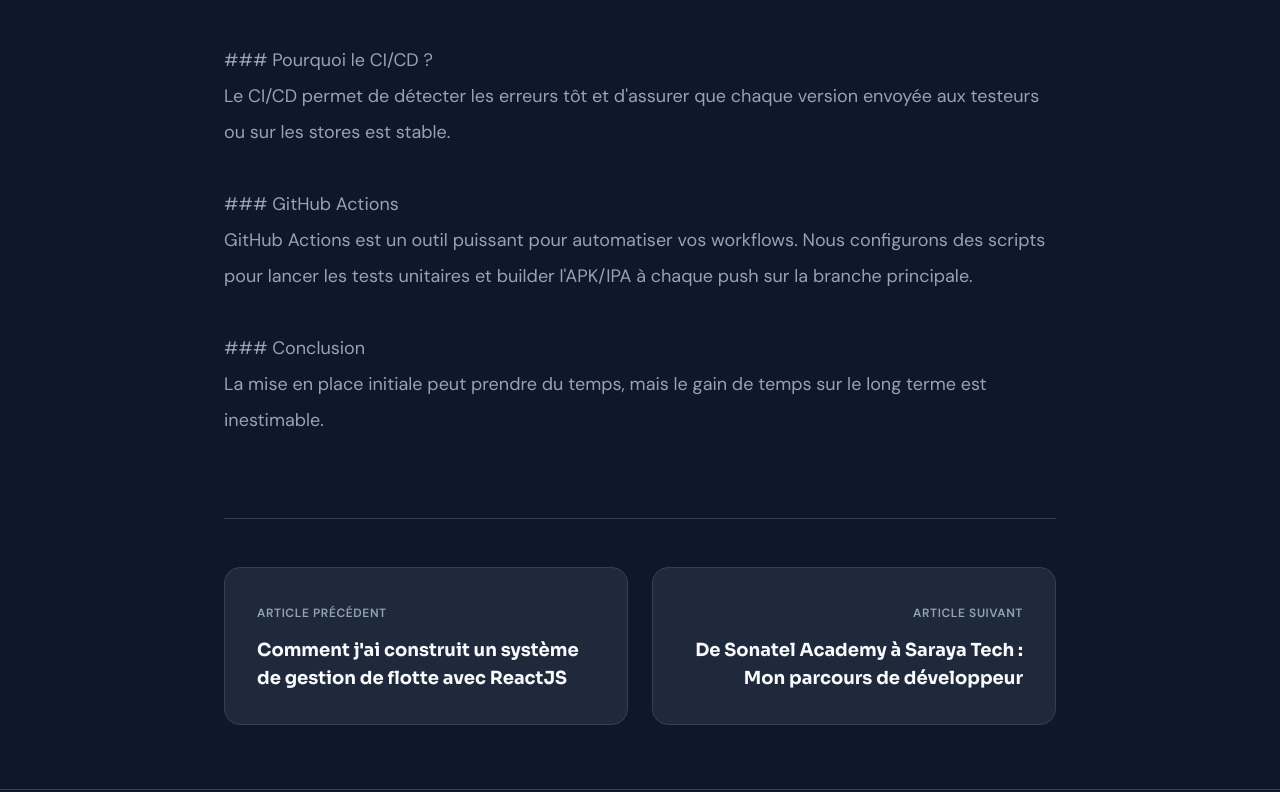
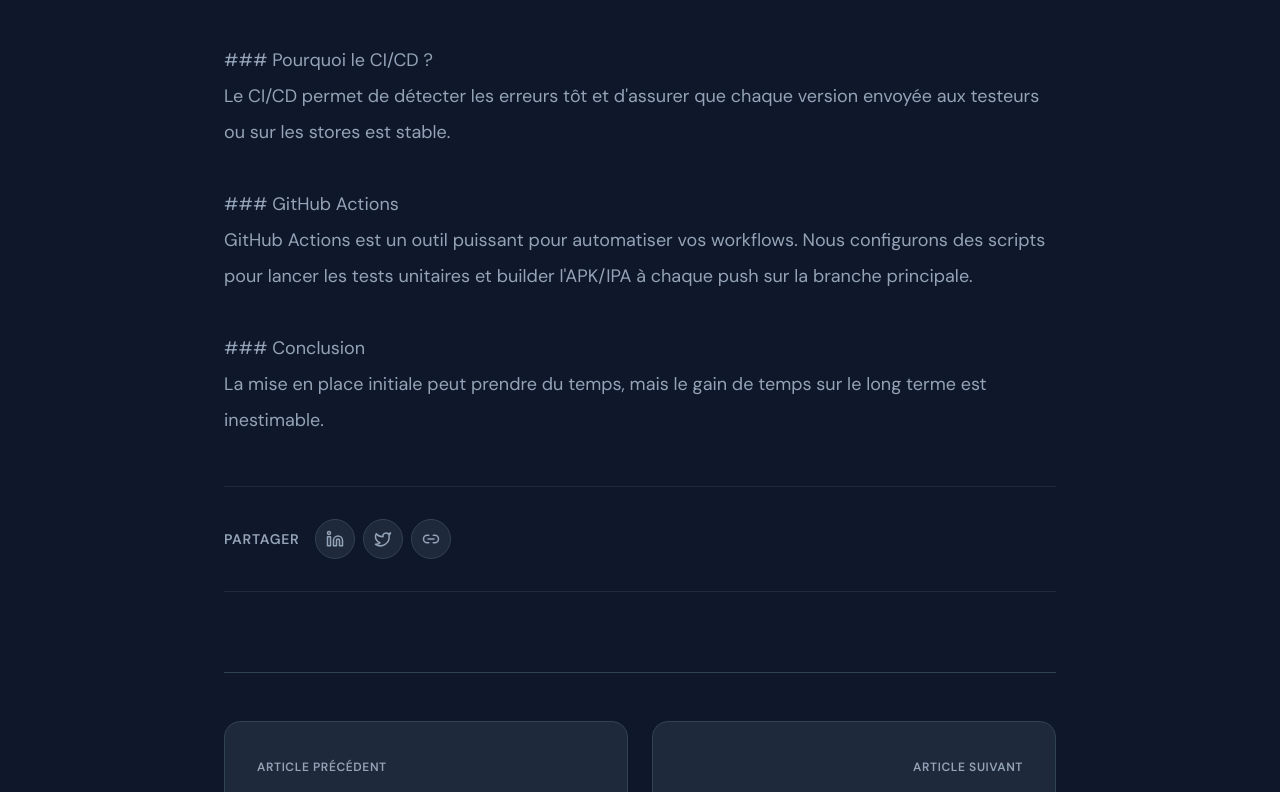
Before and after one commit to IbrahimaISIDev/ibrahima-diallo-portfolio-premium, a Next.js app: page /blog/deployer-flutter-cicd in a window 1280 px wide. Shown: the part 1137-1929 px from the top of the page. Built offline with nearby package versions, Linux system fonts and the light colour scheme.

Commit message:
feat: add calendly integration, visual skills wall, and social share buttons

```diff
--- a/app/blog/[slug]/page.tsx
+++ b/app/blog/[slug]/page.tsx
@@ -4,6 +4,8 @@ import Link from "next/link";
 import { ArrowLeft, Clock, Tag, Calendar } from "lucide-react";
 import { blogPosts } from "@/data/blog";
 import ReadingProgress from "@/components/shared/ReadingProgress";
+import ShareButtons from "@/components/shared/ShareButtons";
+import { siteConfig } from "@/lib/constants";
 
 interface Props {
     params: Promise<{ slug: string }>;
@@ -76,12 +78,17 @@ export default async function BlogPostPage({ params }: Props) {
                 </div>
 
                 {/* Post Content */}
-                <div className="prose prose-invert prose-lg max-w-none">
+                <div className="prose prose-invert prose-lg max-w-none mb-12">
                     <div
                         className="text-muted leading-loose space-y-6 text-lg"
                         dangerouslySetInnerHTML={{ __html: post.content.trim().replace(/\n/g, '<br/>') }}
                     />
                 </div>
+
+                <ShareButtons
+                    url={`${siteConfig.url}/blog/${post.slug}`}
+                    title={post.title}
+                />
 
                 {/* Navigation between posts */}
                 <nav className="mt-20 grid gap-6 border-t border-border pt-12 sm:grid-cols-2">
--- a/components/sections/About.tsx
+++ b/components/sections/About.tsx
@@ -4,15 +4,11 @@ import { motion } from "framer-motion";
 import Image from "next/image";
 import { Code2, Target, Zap, GraduationCap, Heart, Briefcase } from "lucide-react";
 import { personalInfo } from "@/data/personal";
-import { skills } from "@/data/skills";
 import SectionTitle from "@/components/shared/SectionTitle";
 import ExperienceTimeline from "./ExperienceTimeline";
+import SkillsWall from "./SkillsWall";
 import MagneticButton from "@/components/shared/MagneticButton";
-import { fadeInLeft, fadeInRight, fadeInUp, staggerContainer, progressBar } from "@/lib/animations";
-
-const topSkills = skills
-  .sort((a, b) => (b.level ?? 0) - (a.level ?? 0))
-  .slice(0, 6);
+import { fadeInLeft, fadeInRight, fadeInUp, staggerContainer } from "@/lib/animations";
 
 export default function About() {
   const highlights = [
@@ -122,36 +118,16 @@ export default function About() {
               ))}
             </motion.div>
 
-            {/* Skills progress bars */}
-            <div className="space-y-5">
-              <h4 className="font-display text-lg font-semibold text-foreground">
-                Compétences clés
+            {/* Visual Skills Wall */}
+            <div className="pt-4">
+              <h4 className="mb-6 font-display text-lg font-semibold text-foreground">
+                Compétences & Expertise
               </h4>
-              {topSkills.map((skill) => (
-                <div key={skill.name} className="space-y-2">
-                  <div className="flex items-center justify-between">
-                    <span className="text-sm font-medium text-foreground">
-                      {skill.name}
-                    </span>
-                    <span className="text-sm text-secondary">
-                      {skill.level}%
-                    </span>
-                  </div>
-                  <div className="h-2 w-full overflow-hidden rounded-full bg-background">
-                    <motion.div
-                      className="h-full rounded-full bg-gradient-to-r from-primary to-secondary"
-                      variants={progressBar(skill.level ?? 0)}
-                      initial="hidden"
-                      whileInView="visible"
-                      viewport={{ once: true }}
-                    />
-                  </div>
-                </div>
-              ))}
+              <SkillsWall />
             </div>
 
             {/* CTA */}
-            <div className="flex flex-wrap gap-4 pt-2">
+            <div className="flex flex-wrap gap-4 pt-4">
               <MagneticButton>
                 <motion.a
                   href="#contact"
--- a/components/sections/Hero.tsx
+++ b/components/sections/Hero.tsx
@@ -2,7 +2,7 @@
 
 import { motion } from "framer-motion";
 import Image from "next/image";
-import { ArrowRight, Download, Briefcase } from "lucide-react";
+import { ArrowRight, Download, Briefcase, Calendar } from "lucide-react";
 import { personalInfo } from "@/data/personal";
 import { heroStagger, heroChild } from "@/lib/animations";
 import MagneticButton from "@/components/shared/MagneticButton";
@@ -106,6 +106,17 @@ export default function Hero() {
                   <Download size={20} className="transition-transform group-hover:-translate-y-1" />
                 </a>
               </MagneticButton>
+              <MagneticButton>
+                <a
+                  href={personalInfo.social.calendly}
+                  target="_blank"
+                  rel="noopener noreferrer"
+                  className="group flex items-center gap-2 rounded-full border-2 border-secondary/30 bg-secondary/5 px-8 py-4 font-bold text-secondary transition-all hover:border-secondary hover:bg-secondary/10"
+                >
+                  Réserver un appel
+                  <Calendar size={20} className="transition-transform group-hover:scale-110" />
+                </a>
+              </MagneticButton>
             </motion.div>
           </motion.div>
 
--- /dev/null
+++ b/components/sections/SkillsWall.tsx
@@ -0,0 +1,52 @@
+"use client";
+
+import { motion } from "framer-motion";
+import { skills, skillCategories } from "@/data/skills";
+import { fadeInUp, staggerContainer } from "@/lib/animations";
+
+export default function SkillsWall() {
+    const categories = Object.keys(skillCategories) as Array<keyof typeof skillCategories>;
+
+    return (
+        <motion.div
+            className="space-y-10"
+            variants={staggerContainer}
+            initial="hidden"
+            whileInView="visible"
+            viewport={{ once: true }}
+        >
+            <div className="grid gap-8 sm:grid-cols-2">
+                {categories.map((cat) => (
+                    <motion.div
+                        key={cat}
+                        variants={fadeInUp}
+                        className="space-y-4"
+                    >
+                        <h4 className="font-display text-sm font-bold uppercase tracking-widest text-secondary">
+                            {skillCategories[cat]}
+                        </h4>
+                        <div className="flex flex-wrap gap-2">
+                            {skills
+                                .filter((s) => s.category === cat)
+                                .map((skill) => (
+                                    <div
+                                        key={skill.name}
+                                        className="group relative rounded-xl border border-border bg-surface px-4 py-2 transition-all hover:border-secondary/50 hover:bg-secondary/5"
+                                    >
+                                        <span className="text-sm font-medium text-foreground transition-colors group-hover:text-secondary">
+                                            {skill.name}
+                                        </span>
+                                        {/* Tiny level indicator dot */}
+                                        <div
+                                            className="absolute -right-1 -top-1 h-2 w-2 rounded-full bg-secondary opacity-0 transition-opacity group-hover:opacity-100"
+                                            style={{ opacity: (skill.level ?? 0) / 100 }}
+                                        />
+                                    </div>
+                                ))}
+                        </div>
+                    </motion.div>
+                ))}
+            </div>
+        </motion.div>
+    );
+}
--- /dev/null
+++ b/components/shared/ShareButtons.tsx
@@ -0,0 +1,74 @@
+"use client";
+
+import { Linkedin, Twitter, Link2 } from "lucide-react";
+import { useState } from "react";
+import { motion, AnimatePresence } from "framer-motion";
+
+interface ShareButtonsProps {
+    url: string;
+    title: string;
+}
+
+export default function ShareButtons({ url, title }: ShareButtonsProps) {
+    const [copied, setCopied] = useState(false);
+
+    const shareLinks = [
+        {
+            name: "LinkedIn",
+            icon: Linkedin,
+            href: `https://www.linkedin.com/sharing/share-offsite/?url=${encodeURIComponent(url)}`,
+            color: "hover:text-[#0077b5]",
+        },
+        {
+            name: "X",
+            icon: Twitter,
+            href: `https://twitter.com/intent/tweet?url=${encodeURIComponent(url)}&text=${encodeURIComponent(title)}`,
+            color: "hover:text-[#1da1f2]",
+        },
+    ];
+
+    const copyToClipboard = () => {
+        navigator.clipboard.writeText(url);
+        setCopied(true);
+        setTimeout(() => setCopied(false), 2000);
+    };
+
+    return (
+        <div className="flex items-center gap-4 py-8 border-y border-border/50">
+            <span className="text-sm font-semibold uppercase tracking-wider text-muted">Partager</span>
+            <div className="flex gap-2">
+                {shareLinks.map((link) => (
+                    <a
+                        key={link.name}
+                        href={link.href}
+                        target="_blank"
+                        rel="noopener noreferrer"
+                        className={`flex h-10 w-10 items-center justify-center rounded-full border border-border bg-surface text-muted transition-all hover:border-secondary/50 ${link.color} hover:shadow-lg`}
+                        aria-label={`Partager sur ${link.name}`}
+                    >
+                        <link.icon size={18} />
+                    </a>
+                ))}
+                <button
+                    onClick={copyToClipboard}
+                    className="relative flex h-10 w-10 items-center justify-center rounded-full border border-border bg-surface text-muted transition-all hover:border-secondary/50 hover:text-foreground hover:shadow-lg"
+                    aria-label="Copier le lien"
+                >
+                    <Link2 size={18} />
+                    <AnimatePresence>
+                        {copied && (
+                            <motion.span
+                                initial={{ opacity: 0, y: 10 }}
+                                animate={{ opacity: 1, y: 0 }}
+                                exit={{ opacity: 0 }}
+                                className="absolute -top-10 whitespace-nowrap rounded-lg bg-secondary px-3 py-1 text-xs font-bold text-background shadow-lg"
+                            >
+                                Copié !
+                            </motion.span>
+                        )}
+                    </AnimatePresence>
+                </button>
+            </div>
+        </div>
+    );
+}
--- a/data/personal.ts
+++ b/data/personal.ts
@@ -14,6 +14,7 @@ export const personalInfo = {
   social: {
     linkedin: "https://www.linkedin.com/in/ibrahima-sory-diallo-363069249",
     github: "https://github.com/IbrahimaISIDev",
+    calendly: "https://calendly.com/ibrahimadev6", // Placeholder
   },
   stats: {
     clients: "15+",
```
